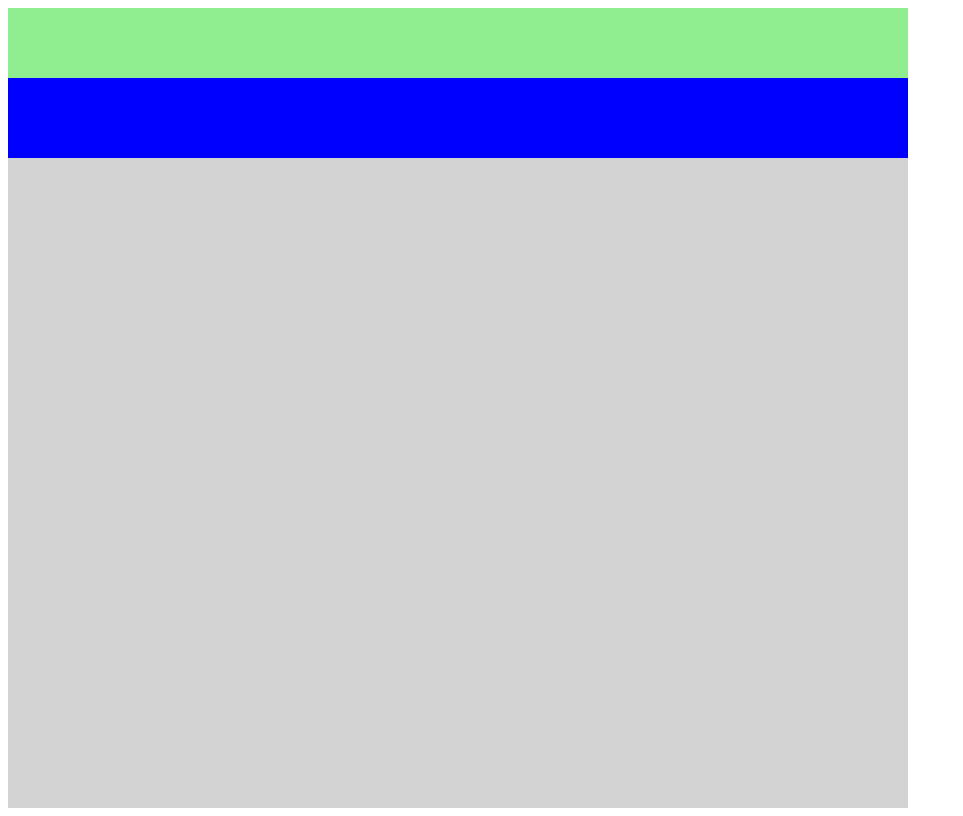
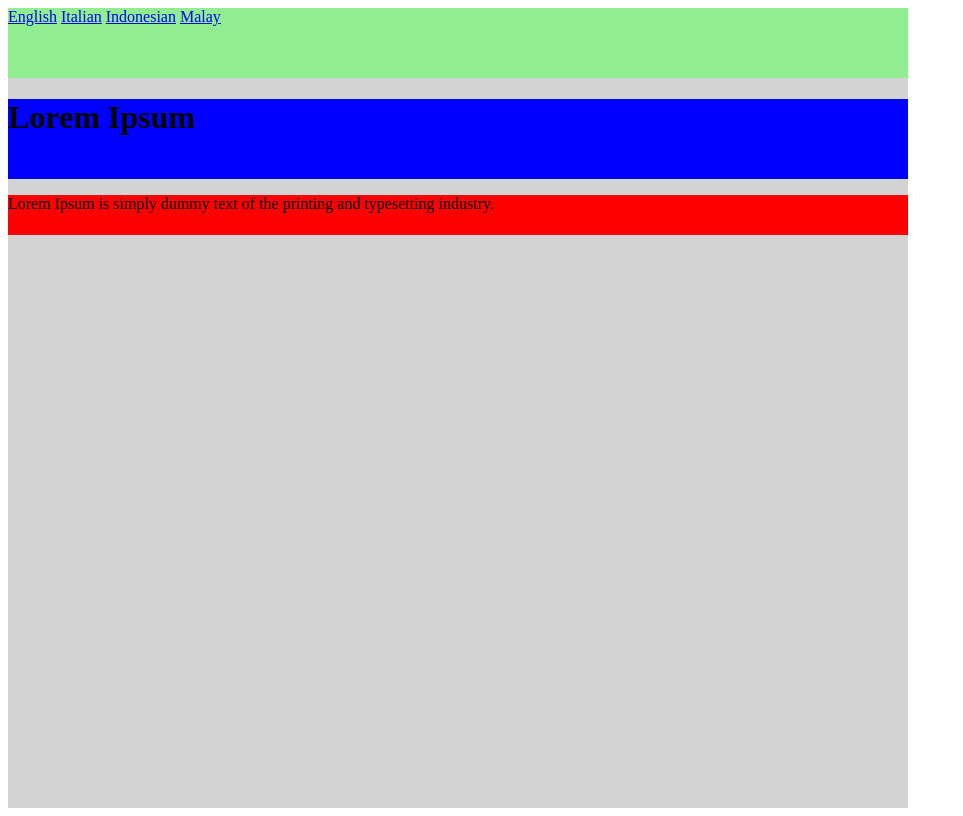
Before and after one commit to amalasyrafInvoke/set-day1, a plain HTML site: page div.html in a window 1280 px wide. Shown: the whole page, without its empty margins (0-963 px from the left). Drawn offline with Linux system fonts and the light colour scheme.

Commit message:
added text to div

```diff
--- a/div.html
+++ b/div.html
@@ -4,11 +4,6 @@
   <title>DIV HTML</title>
 
   <style>
-    div {
-      width: 900px;
-      height: 800px;
-      background-color: yellow;
-    }
 
     div#container {
       width: 900px;
@@ -27,12 +22,29 @@
       height: 80px;
       background-color: blue;
     }
+
+    div#subheader {
+      width: 900px;
+      height: 40px;
+      background-color: red;
+    }
   </style>
 </head>
 <body>
   <div id="container">
-    <div id="links"></div>
-    <div id="header"></div>
+    <div id="links">
+      <a href="#">English</a>
+      <a href="#">Italian</a>
+      <a href="#">Indonesian</a>
+      <a href="#">Malay</a>
+
+    </div>
+    <div id="header">
+      <h1>Lorem Ipsum</h1>
+    </div>
+    <div id="subheader">
+      <p>Lorem Ipsum is simply dummy text of the printing and typesetting industry. </p>
+    </div>
   </div>
 
 </body>
```
